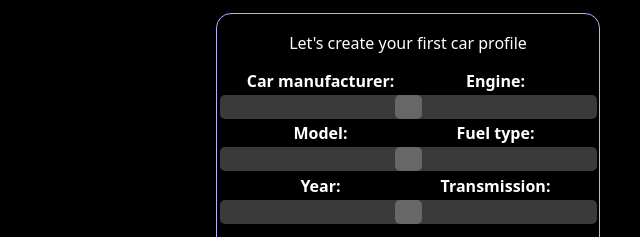
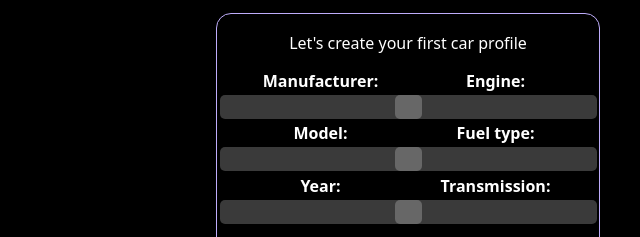
Before and after one commit to natsitarz/car.io, a plain HTML site: page index.html in a window 1280 px wide. Shown: the part 244-481 px from the top of the page, 232-872 px from the left. Drawn offline with Linux system fonts and the light colour scheme.

Commit message:
Update car manufacturer label

```diff
--- a/index.html
+++ b/index.html
@@ -24,7 +24,7 @@
             <p id="title" class="text">Let's create your first car profile</p>
             <div class="form">
                 <div class="create-left">
-                    <label for="car-manufacturer">Car manufacturer:</label>
+                    <label for="car-manufacturer">Manufacturer:</label>
                     <input type="text" name="car-manufacturer" id="car-manufacturer" required>
                     <label for="car-model">Model:</label>
                     <input type="text" name="car-model" id="car-model" required>
```
